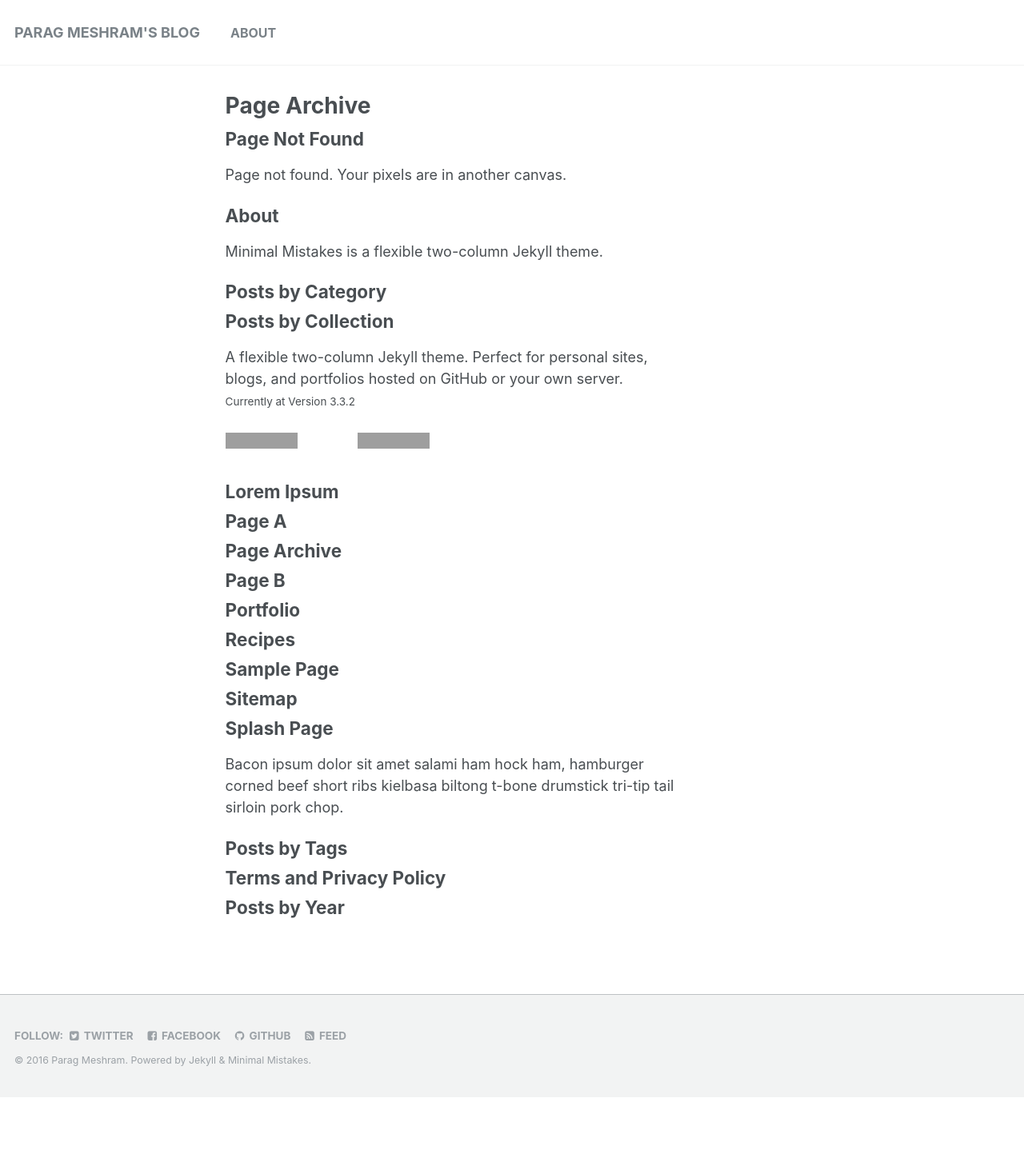
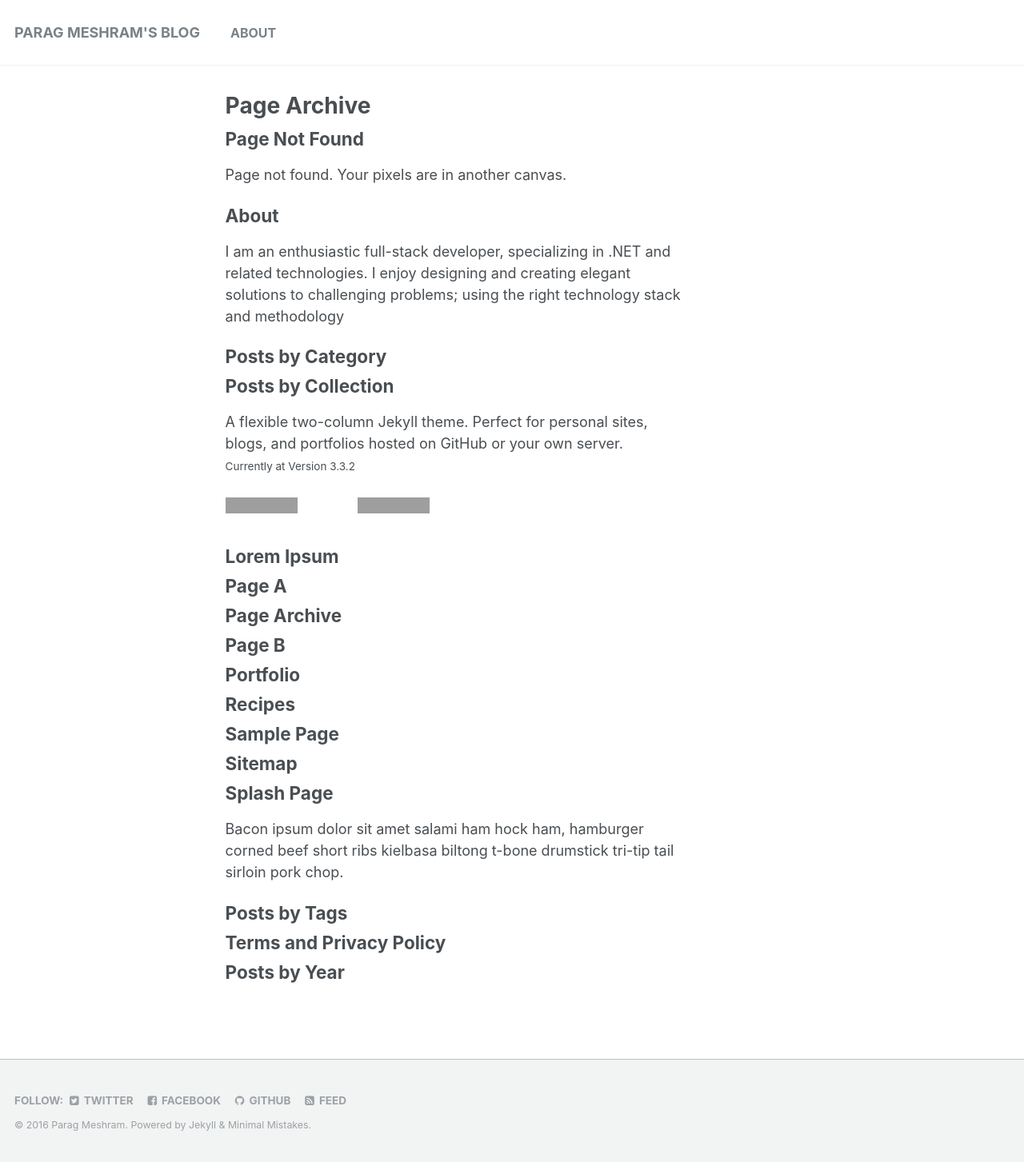
Before and after one commit to paragmeshram/paragmeshram.github.io, a Jekyll site: the page built from _pages/page-archive.html, in a window 1280 px wide. Shown: the whole page at 80% size. Built offline with Jekyll 4.4.1, drawn with Linux system fonts in a browser that asks for light colours; before the commit the page ends 1372 px from its top, so only the background shows below that; grey boxes are pictures that could not be loaded.

Commit message:
Update about.md

```diff
--- a/_pages/about.md
+++ b/_pages/about.md
@@ -1,11 +1,9 @@
 ---
 permalink: /about/
 title: "About"
-excerpt: "Minimal Mistakes is a flexible two-column Jekyll theme."
+excerpt: "I am an enthusiastic full-stack developer, specializing in .NET and related technologies. I enjoy designing and creating elegant solutions to challenging problems; using the right technology stack and methodology"
 ---
 
 {% include base_path %}
 
-Minimal Mistakes is a flexible two-column Jekyll theme. Perfect for hosting your personal site, blog, or portfolio on GitHub or self-hosting on your own server. As the name implies --- styling is purposely minimalistic to be enhanced and customized by you :smile:.
-
-Minimal Mistakes is designed, developed, and maintained by Michael Rose. Just another boring, tattooed, designer from Buffalo New York.
+I am an enthusiastic full-stack developer, specializing in .NET and related technologies. I enjoy designing and creating elegant solutions to challenging problems; using the right technology stack and methodology.
```
